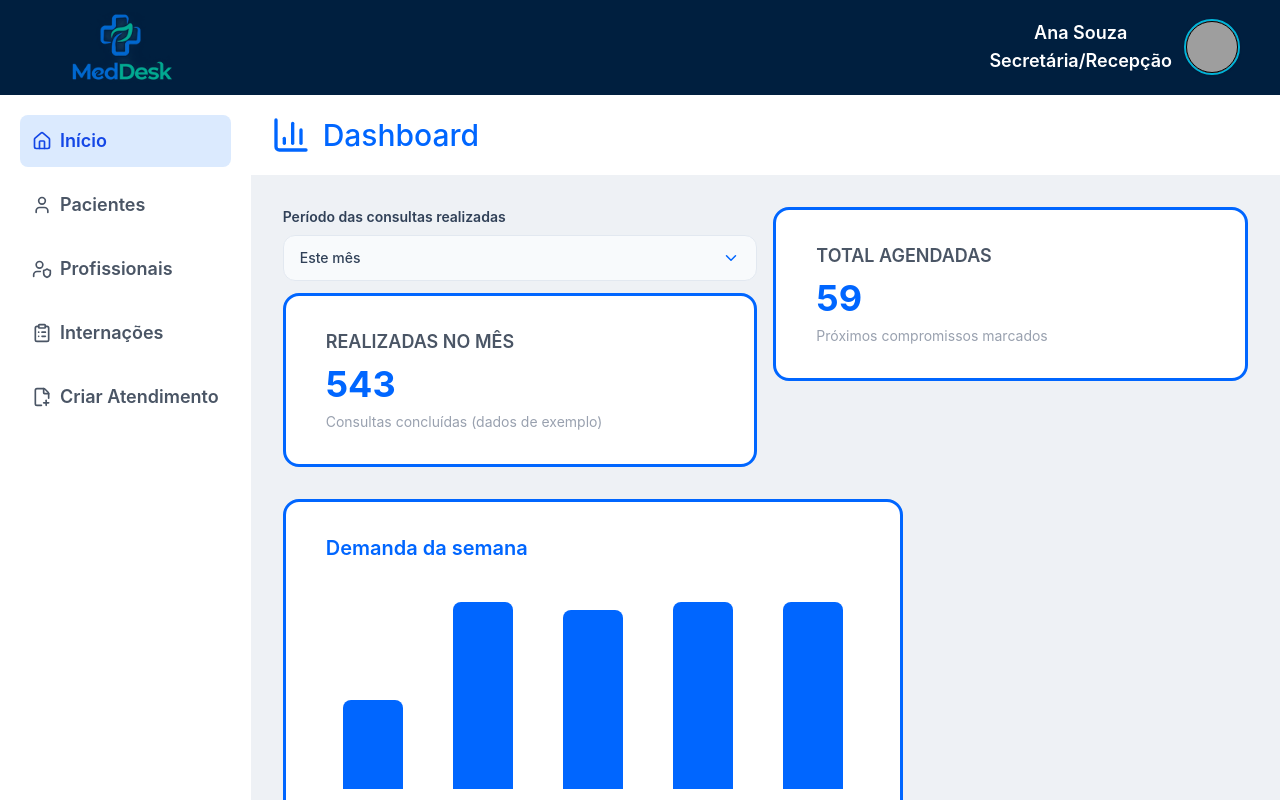
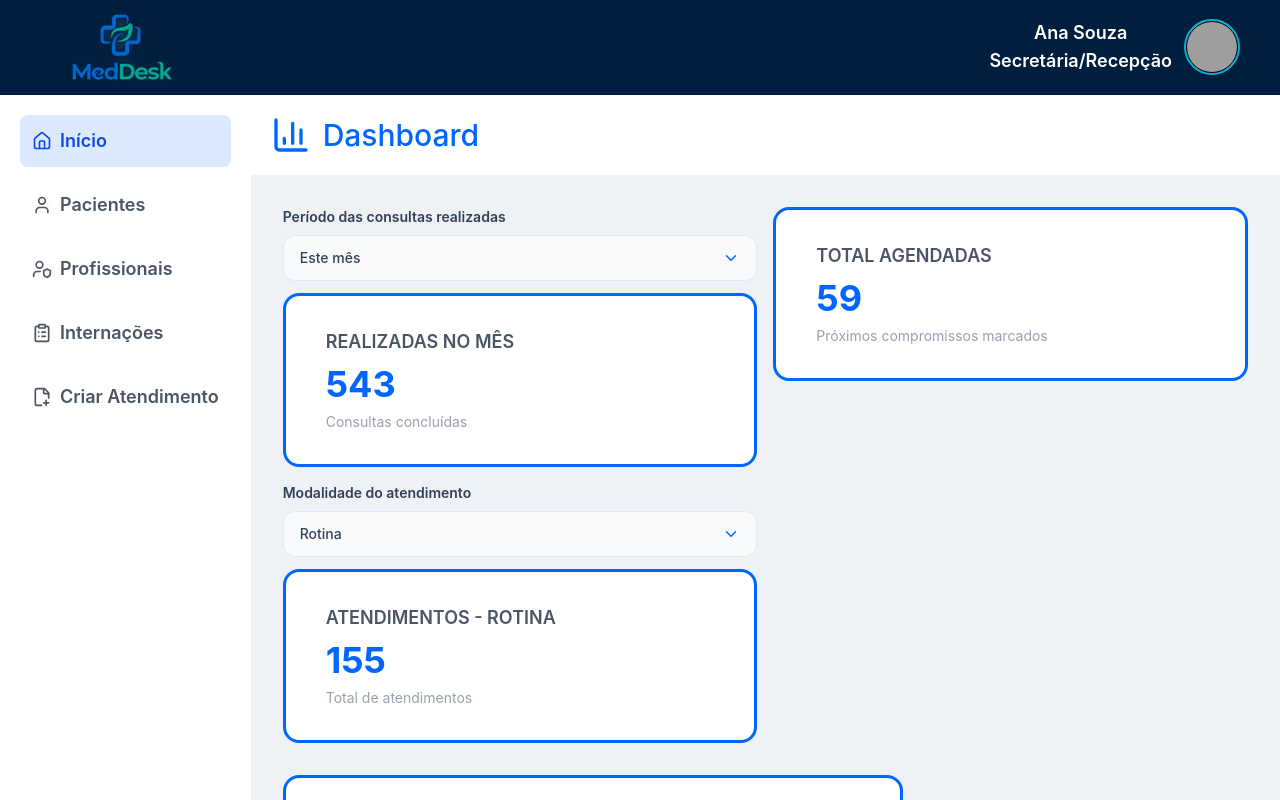
Before and after one commit to Bernardo-Guedes/MedDesk, a React (Vite) app in the folder frontend/: page /admin in a window 1280 px wide. Built offline with nearby package versions, Linux system fonts and the light colour scheme; grey boxes are pictures that could not be loaded.

Commit message:
feat(dashboard admin): numero de atendimentos por modalidade

```diff
--- a/frontend/src/components/CardConsultasRealizadas.tsx
+++ b/frontend/src/components/CardConsultasRealizadas.tsx
@@ -37,7 +37,7 @@ function CardConsultasRealizadas({ totais }: CardConsultasRealizadasProps) {
         }}
         opcoes={opcoes}
       />
-      <CardStat titulo={titulos[periodo]} numero={totais[periodo]} texto="Consultas concluídas (dados de exemplo)" />
+      <CardStat titulo={titulos[periodo]} numero={totais[periodo]} texto="Consultas concluídas" />
     </div>
   );
 }
--- a/frontend/src/pages/admin/Home.tsx
+++ b/frontend/src/pages/admin/Home.tsx
@@ -1,9 +1,21 @@
 import CardGraph from "@/components/CardGraph";
 import CardConsultasRealizadas from "@/components/CardConsultasRealizadas";
 import CardStat from "@/components/CardStat";
+import SelectFiltro from "@/components/ui/SelectFiltro";
 import { ChartColumn } from "lucide-react"
+import { useState } from "react";
+
+const atendimentosPorModalidade = [
+  { modalidade: "Rotina", total: 155 },
+  { modalidade: "Especializado", total: 90 },
+  { modalidade: "Emergência", total: 40 },
+  { modalidade: "Cirurgia", total: 20 },
+  { modalidade: "Internação", total: 35 },
+];
 
 function Home() {
+  const [modalidade, setModalidade] = useState(atendimentosPorModalidade[0]);
+
   return (
     <div>
       <div className="bg-white p-5 flex gap-3 items-center text-3xl font-medium text-principal">
@@ -14,6 +26,26 @@ function Home() {
       <div className="mx-5 mt-8 grid max-w-5xl items-start gap-4 sm:grid-cols-2 md:mx-8">
         <CardConsultasRealizadas totais={{ dia: "18", semana: "105", mes: "543" }}/>
         <CardStat titulo="TOTAL AGENDADAS" numero="59" texto="Próximos compromissos marcados"/>
+        <div className="flex flex-col gap-3">
+          <SelectFiltro
+            id="filtro-modalidade"
+            rotulo="Modalidade do atendimento"
+            valor={modalidade.modalidade}
+            onChange={(valor) => {
+              const selecionada = atendimentosPorModalidade.find((item) => item.modalidade === valor);
+              if (selecionada) setModalidade(selecionada);
+            }}
+            opcoes={atendimentosPorModalidade.map((item) => ({
+              valor: item.modalidade,
+              texto: item.modalidade,
+            }))}
+          />
+          <CardStat
+            titulo={`ATENDIMENTOS - ${modalidade.modalidade.toUpperCase()}`}
+            numero={String(modalidade.total)}
+            texto="Total de atendimentos"
+          />
+        </div>
       </div>
       <CardGraph numSeg={10} numTer={25} numQua={20} numQui={25} numSex={25}/>
     </div>
```
Also changed, not shown: 1 other file (tests, documents, lock files or other folders).
